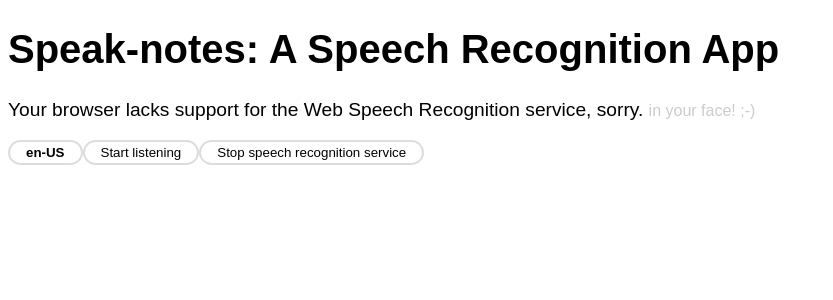
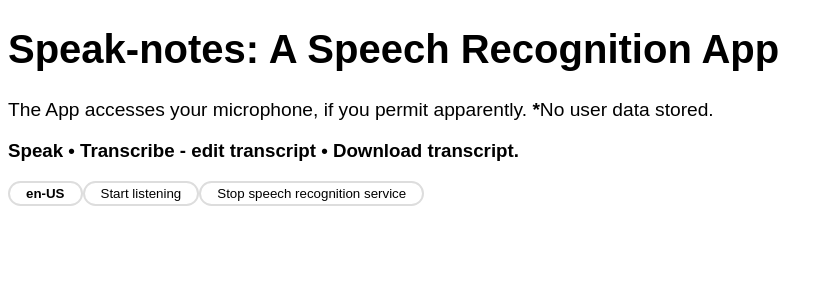
Before and after one commit to contigen/speak-notes, a React (Create React App) app: page / in a window 1280 px wide. Shown: the top 300 px of the page, without its empty margins (0-833 px from the left). Built offline with nearby package versions, Linux system fonts and the light colour scheme.

Commit message:
Update homepage message component prop

```diff
--- a/src/App.js
+++ b/src/App.js
@@ -9,7 +9,7 @@ function App() {
   }
   return (
     <>
-      <HomepageMessage />
+      <HomepageMessage browserSupport/>
       <SpeechRecognition />
       <InternetAccessMessage />
     </>
```
